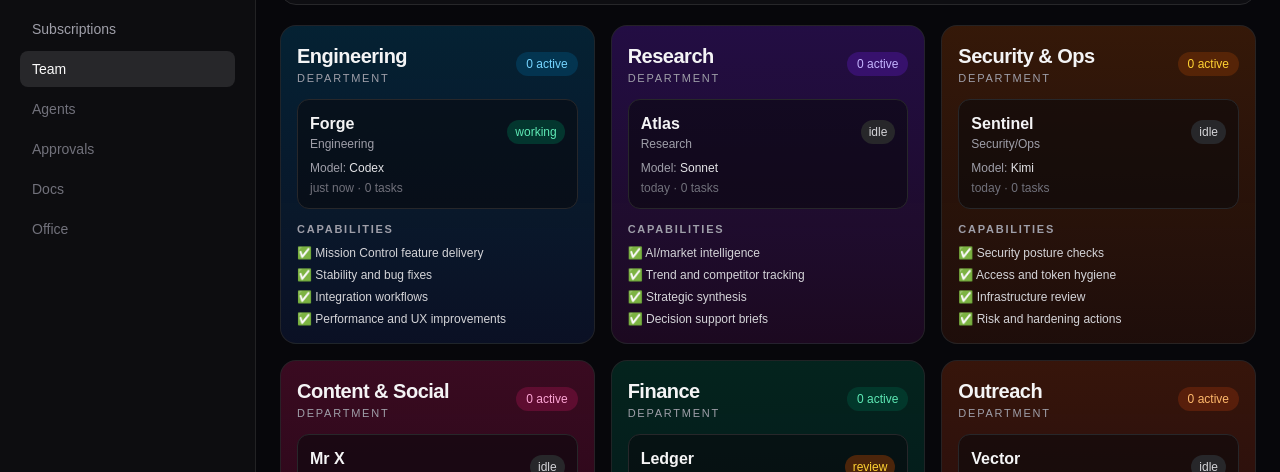
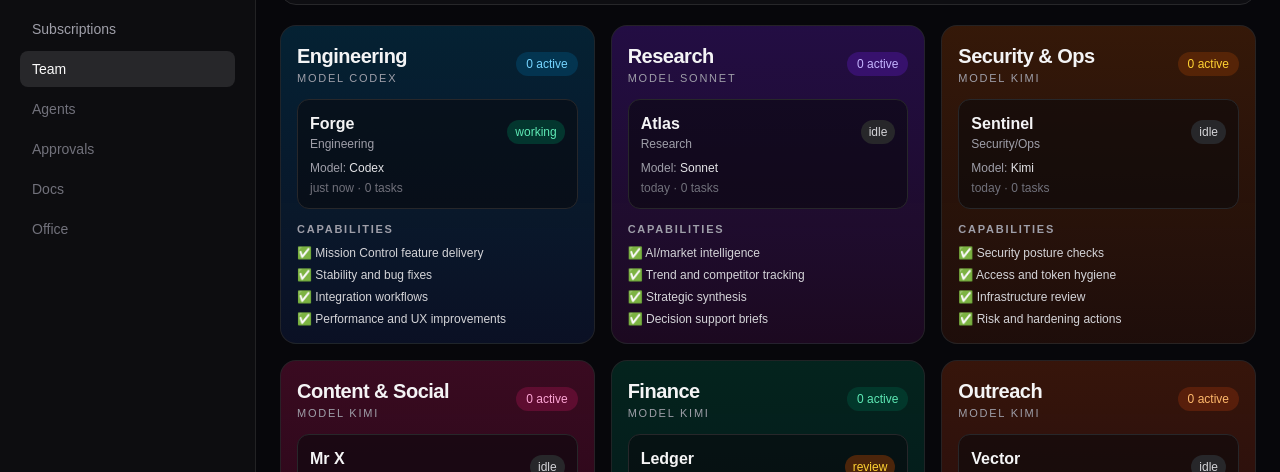
Before and after one commit to maltch1977/mission_control, a Next.js app in the folder mission-control/: page /team in a window 1280 px wide. Shown: the part 221-693 px from the top of the page. Built offline with nearby package versions, Linux system fonts and the light colour scheme; no server answers; the database is empty.

Commit message:
ui: replace department subtitle with model label on team cards

```diff
--- a/mission-control/src/app/team/page.tsx
+++ b/mission-control/src/app/team/page.tsx
@@ -239,7 +239,7 @@ export default function TeamPage() {
                   <div className="mb-3 flex items-center justify-between">
                     <div>
                       <p className="text-xl font-semibold tracking-tight">{cfg.title}</p>
-                      <p className="text-[11px] uppercase tracking-[0.16em] text-zinc-400">Department</p>
+                      <p className="text-[11px] uppercase tracking-[0.16em] text-zinc-400">Model {lead?.model || cfg.modelDefault}</p>
                     </div>
                     <span className={`rounded-full px-2.5 py-1 text-xs ${cfg.badge}`}>{activeCount} active</span>
                   </div>
```
